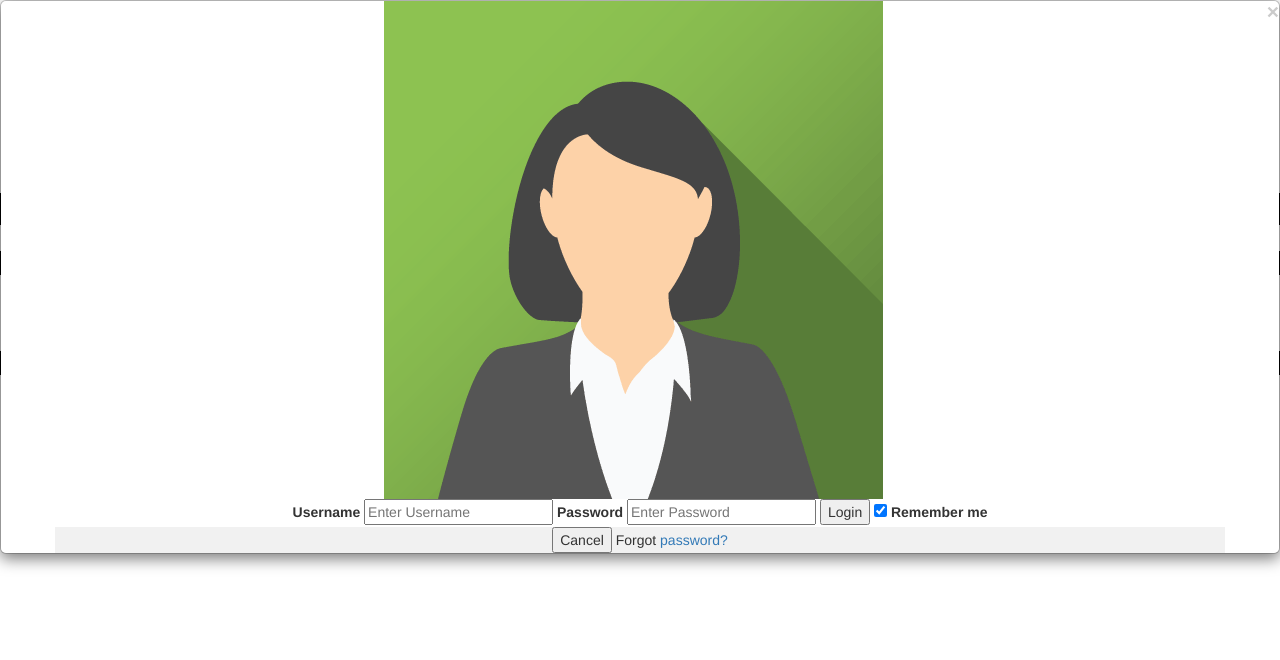
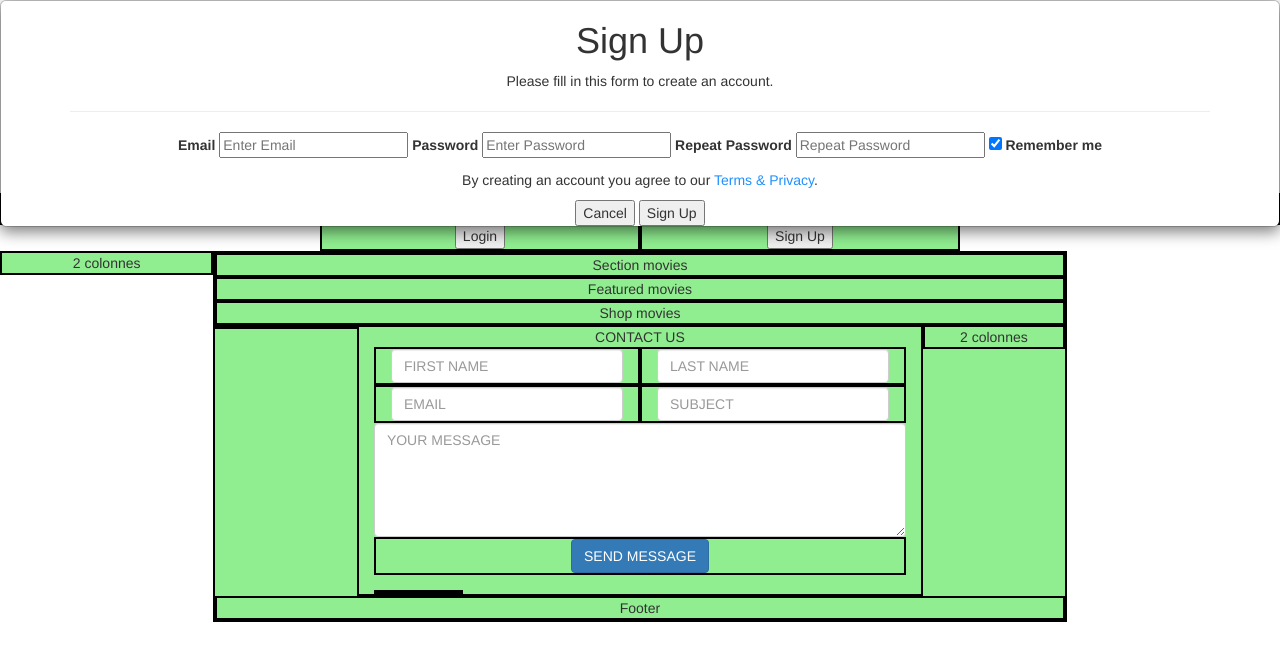
Before and after one commit to JFumba/Projet_AllezCin-, a plain HTML site: page Index.html in a window 1280 px wide. Both pictures are taken after a click on the button "Sign Up". Drawn offline with nearby package versions, Linux system fonts and the light colour scheme.

Commit message:
ça avance

```diff
--- a/Index.html
+++ b/Index.html
@@ -155,10 +155,10 @@
 </div>
           </div>
           <div class="col-lg-3">
-                    <button onclick="document.getElementById('id01').style.display='block'" style="width:auto;">Sign Up</button>
+                    <button onclick="document.getElementById('id02').style.display='block'" style="width:auto;">Sign Up</button>
 
                     <div id="id02" class="modal">
-                      <span onclick="document.getElementById('id01').style.display='none'" class="close" title="Close Modal">&times;</span>
+                      <span onclick="document.getElementById('id02').style.display='none'" class="close" title="Close Modal">&times;</span>
                       <form class="modal-content" action="/action_page.php">
                         <div class="container">
                           <h1>Sign Up</h1>
@@ -180,7 +180,7 @@
                           <p>By creating an account you agree to our <a href="#" style="color:dodgerblue">Terms & Privacy</a>.</p>
 
                           <div class="clearfix">
-                            <button type="button" onclick="document.getElementById('id01').style.display='none'" class="cancelbtn">Cancel</button>
+                            <button type="button" onclick="document.getElementById('id02').style.display='none'" class="cancelbtn">Cancel</button>
                             <button type="submit" class="signupbtn">Sign Up</button>
                           </div>
                         </div>
@@ -209,7 +209,40 @@
                     </div>
 
                     <div class="row">
-                      <div class="col-lg-12">Contact</div>
+                      <div class="col-lg-2"></div>
+                      <div class="col-lg-8">CONTACT US
+                        <form>
+                          <div class="form-row">
+                            <div class="form-group col-md-6" id="contactForm">
+                              <!--<label for="inputEmail4">Email</label>-->
+                              <input type="text" class="form-control" name="firstName" placeholder="FIRST NAME">
+                            </div>
+                            <div class="form-group col-md-6">
+                              <!--<label for="inputPassword4">Password</label>-->
+                              <input type="text" class="form-control" name="lastName" placeholder="LAST NAME">
+                            </div>
+                            <div class="form-row">
+                              <div class="form-group col-md-6">
+                                <!--<label for="inputEmail4">Email</label>-->
+                                <input type="email" class="form-control" name="email" placeholder="EMAIL">
+                              </div>
+                              <div class="form-group col-md-6">
+                                <!--<label for="inputEmail4">Email</label>-->
+                                <input type="text" class="form-control" name="subject" placeholder="SUBJECT">
+                              </div>
+
+                            </div>
+                            <div class="form-group">
+                              <!--<label for="exampleFormControlTextarea1">Example textarea</label>-->
+                              <textarea class="form-control" name="textArea" placeholder="YOUR MESSAGE" rows="5"></textarea>
+                              <div class="col-auto">
+                                <button type="submit" onclick=onclick="javascript:alert(document.getElementById(‘contactForm’).innerHTML);" class="btn btn-primary mb-2">SEND MESSAGE</button>
+                            </div>
+                          </form>
+
+
+                      </div>
+                      <div class="col-lg-2"></div>
                     </div>
 
                 </div>
@@ -226,6 +259,29 @@
 
 
     </div>
+    <!--<script>
+
+      function mydisplay()
+      {
+      var a=document.details.firstName.value;
+      var b=document.details.lastName.value;
+      var c=document.details.email.value;
+      var d=document.details.subject.value;
+      var e=document.details.textArea.value;
+
+      alert("FIRST NAME:"+a+"     "+"LAST NAME:"+b+"     "+"EMAIL:"+c+"SUBJECT"+d+"YOUR MESSAGE"+e);
+      }
+    </script>-->
+    <!--cookies-->
+    <script type="text/javascript" id="cookieinfo"
+	src="//cookieinfoscript.com/js/cookieinfo.min.js"
+	data-bg="#645862"
+	data-fg="#FFFFFF"
+	data-link="#F1D600"
+	data-cookie="CookieInfoScript"
+	data-text-align="left"
+       data-close-text="Got it!">
+</script>
 
   </body>
 </html>
```
